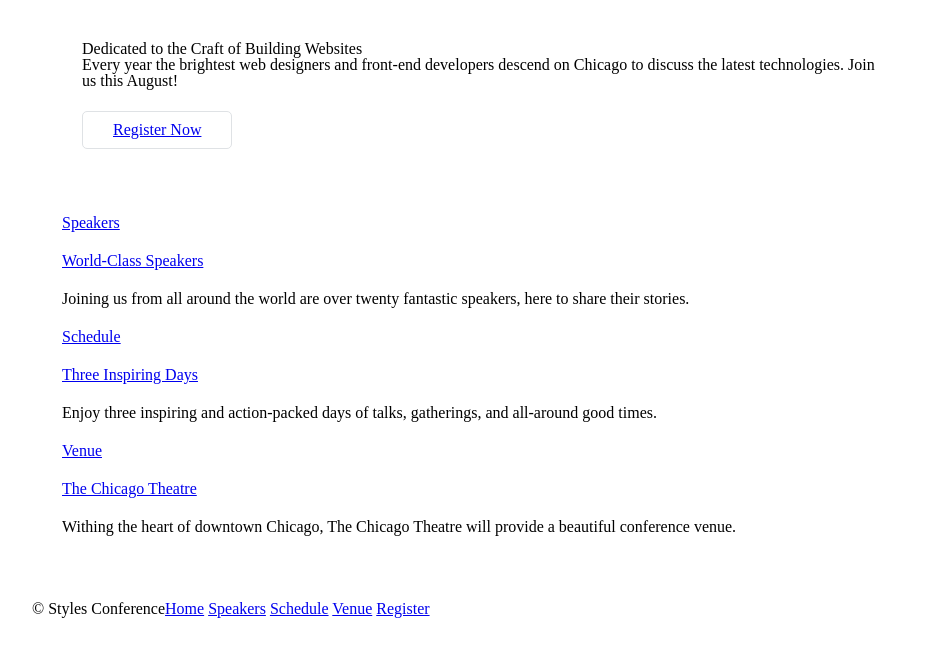
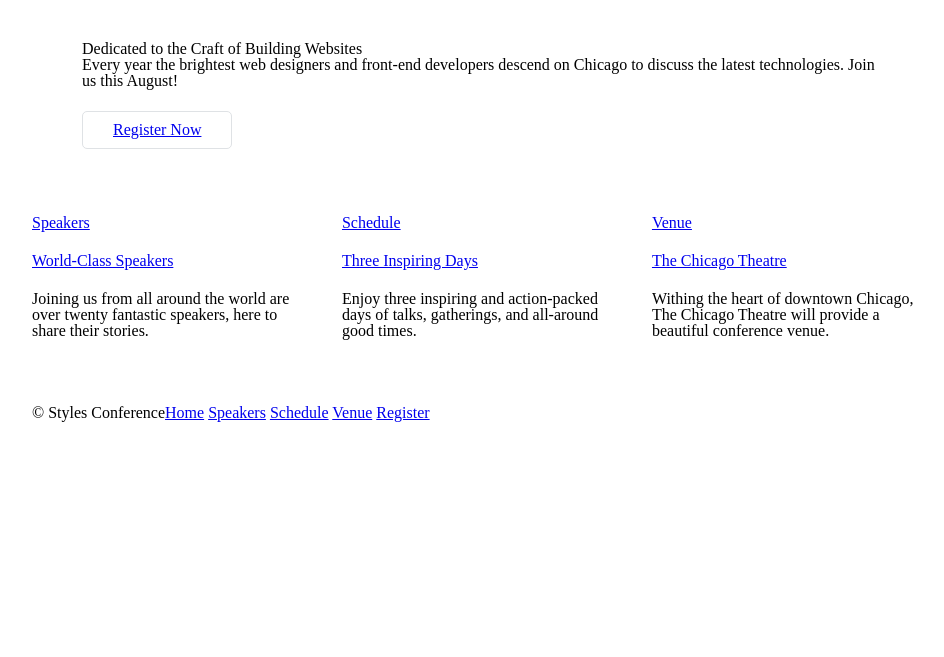
Before and after one commit to KeishaShanice/stylesConference, a plain HTML site: page index.html in a window 1280 px wide. Shown: the part 101-758 px from the top of the page, without its empty margins (158-1102 px from the left). Drawn offline with Linux system fonts and the light colour scheme.

Commit message:
Added columns to index

```diff
--- a/css/styles.css
+++ b/css/styles.css
@@ -59,11 +59,14 @@ Grid
   -box-sizing: border-box;
 }
 
-.container{
+.container,
+.grid {
+  margin: 0 auto;
   width: 960px;
+}
+.container {
   padding-left: 30px;
   padding-right: 30px;
-  margin: 0 auto;
 }
 
 /*
@@ -150,3 +153,29 @@ Primary footer
   padding-bottom: 44px;
   padding-top: 44px;
 }
+
+/*
+=====================
+Columns
+=====================
+*/
+
+.col-1-3 {
+  width: 33.33%;
+}
+.col-2-3 {
+  width: 66.66%;
+}
+
+.col-1-3,
+.col-2-3 {
+  display: inline-block;
+  vertical-align: top;
+}
+
+.grid,
+.col-1-3,
+.col-2-3 {
+  padding-left: 15px;
+  padding-right: 15px;
+}
--- a/index.html
+++ b/index.html
@@ -26,22 +26,25 @@
             <a href="register.html" class="btn btn-alt">Register Now</a>
         </section>
 
-        <section class="container">
-            <section class="container">
+        <section class="grid">
+            <!-- Speakers -->
+            <section class="col-1-3">
                 <a href="speakers.html">
                     <h5>Speakers</h5>
                     <h3>World-Class Speakers</h3>
                 </a>
                 <p>Joining us from all around the world are over twenty fantastic speakers, here to share their stories.</p>
-            </section>
-            <section class="container">
+            </section><!--
+                Schedule
+            --><section class="col-1-3">
                 <a href="schedule.html">
                     <h5>Schedule</h5>
                     <h3>Three Inspiring Days</h3>
                 </a>
                 <p>Enjoy three inspiring and action-packed days of talks, gatherings, and all-around good times.</p>
-            </section>
-            <section class="container">
+            </section><!--
+                Venue
+            --><section class="col-1-3">
                 <a href="venue.html">
                     <h5>Venue</h5>
                     <h3>The Chicago Theatre</h3>
```
